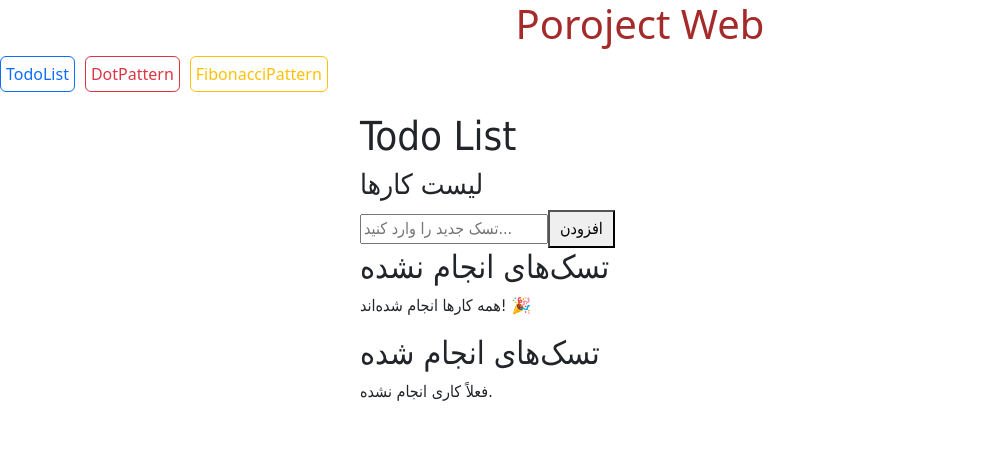
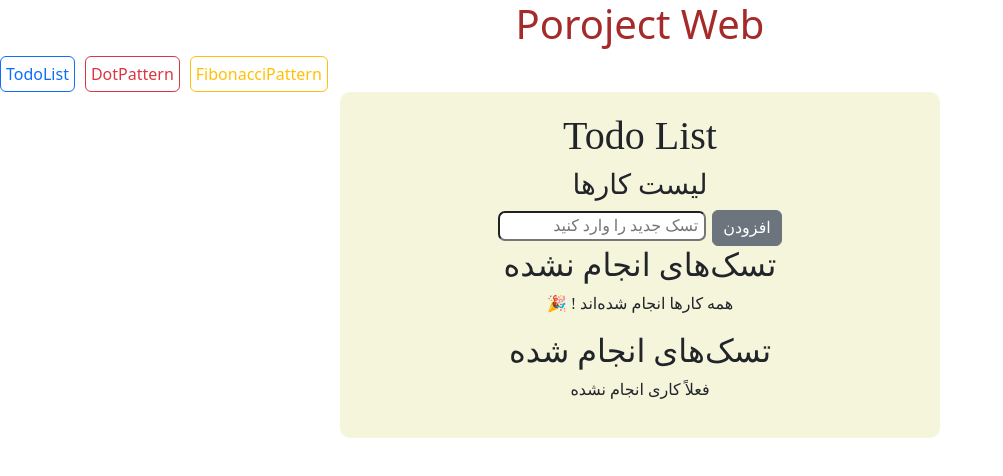
Before and after one commit to vhmohammad/Vue3, a Vue app: page /TodoList in a window 1280 px wide. Shown: the top 476 px of the page, without its empty margins (0-1003 px from the left). Built offline with nearby package versions, Linux system fonts and the light colour scheme.

Commit message:
feat ( TodoList.vue ) add new css and class

```diff
--- a/src/components/TodoList.vue
+++ b/src/components/TodoList.vue
@@ -6,34 +6,34 @@
     <h1> {{ newTask }} </h1>
 
 
-    <input v-model="newTask" placeholder="تسک جدید را وارد کنید..."/>
-    <button @click="addTask">افزودن</button>
+    <input v-model="newTask" class="text" placeholder=" تسک جدید را وارد کنید " @keyup.enter="addTask" />
+    <button @click="addTask" class="marjin btn btn-secondary">افزودن</button>
 
 
     <h2>تسک‌های انجام نشده</h2>
     <table v-if="unfinishedTasks.length">
       <tr v-for="(task, index) in unfinishedTasks" :key="index">
-        <td><input type="checkbox" v-model="task.done" @change="saveTasks"/></td>
+        <td><input class="pointer" type="checkbox" v-model="task.done" @change="saveTasks"/></td>
         <td>{{ task.text }}</td>
         <td>
-          <button @click="deleteTask(task)">🗑️</button>
+          <button class="btn btn-outline-danger" @click="deleteTask(task)">🗑️</button>
         </td>
       </tr>
     </table>
-    <p v-else>همه کارها انجام شده‌اند! 🎉</p>
+    <p v-else> 🎉 ! همه کارها انجام شده‌اند </p>
 
 
     <h2>تسک‌های انجام شده</h2>
     <table v-if="finishedTasks.length">
       <tr v-for="(task, index) in finishedTasks" :key="index">
-        <td><input type="checkbox" v-model="task.done" @change="saveTasks"/></td>
+        <td><input class="pointer" type="checkbox" v-model="task.done" @change="saveTasks"/></td>
         <td><s>{{ task.text }}</s></td>
         <td>
-          <button @click="deleteTask(task)">🗑️</button>
+          <button class="btn btn-outline-danger" @click="deleteTask(task)">🗑️</button>
         </td>
       </tr>
     </table>
-    <p v-else>فعلاً کاری انجام نشده.</p>
+    <p v-else> فعلاً کاری انجام نشده </p>
   </div>
 </template>
 
@@ -89,11 +89,33 @@ export default {
 </script>
 
 <style scoped>
+.marjin{
+
+  margin-left: 6px;
+
+}
+
+.text{
+
+  text-align: right;
+  border-radius: 7px;
+
+}
+
+.pointer{
+
+  cursor: pointer;
+
+}
+
 .todo-container {
   max-width: 600px;
   margin: auto;
-  font-family: Tahoma;
+  font-family:"2  Nazanin";
   padding: 20px;
+  text-align: center;
+  background: beige;
+  border-radius: 10px;
 }
 
 input[type="text"] {
```
